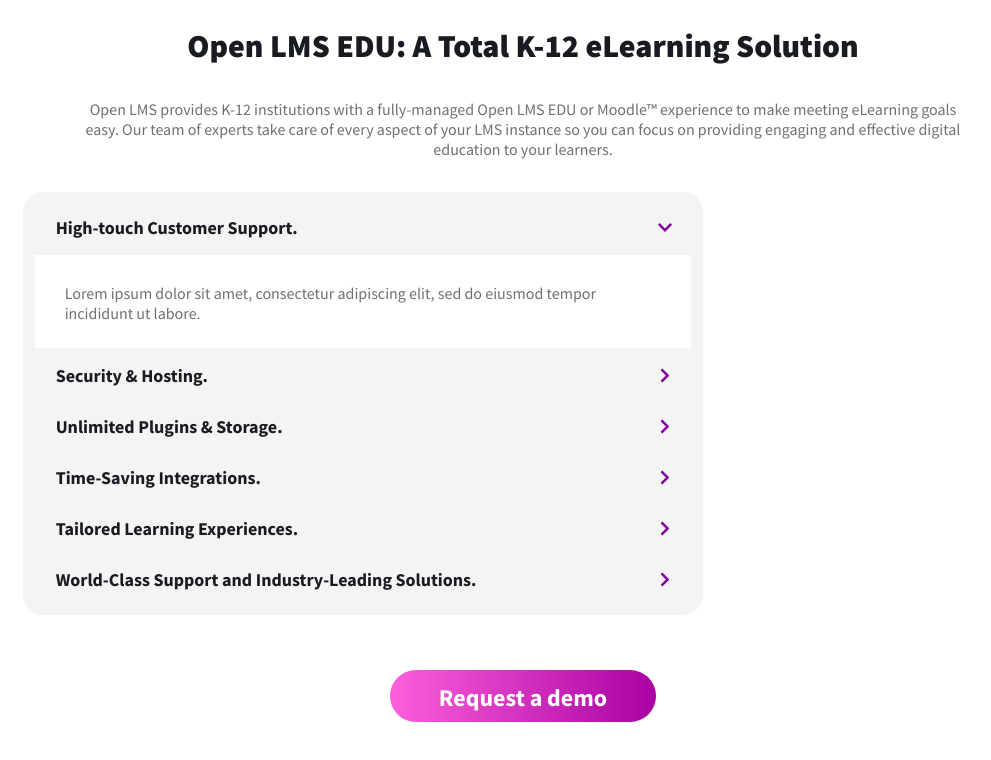
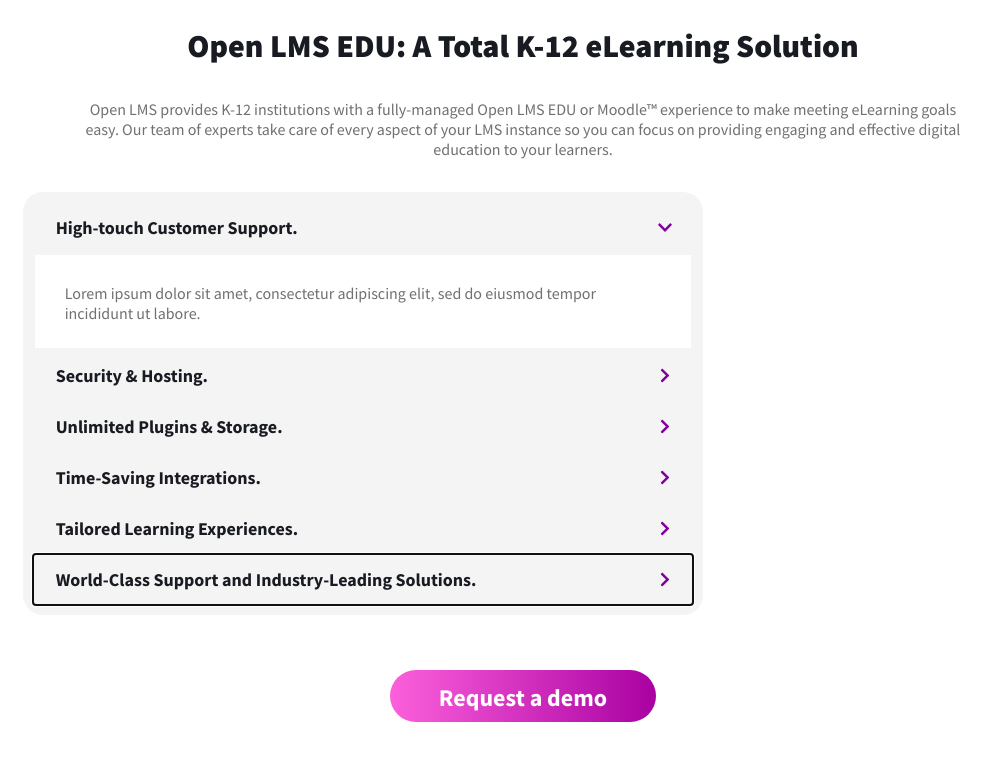
Before and after one commit to nurkocar/Acordion, a React (Create React App) app: page / in a window 1280 px wide. Shown: the top 760 px of the page, without its empty margins (117-1108 px from the left). Built offline with nearby package versions, Linux system fonts and the light colour scheme.

Commit message:
Carried ref to Panel item component

```diff
--- a/src/components/acordion/Acordion.js
+++ b/src/components/acordion/Acordion.js
@@ -1,4 +1,3 @@
-import { useEffect, useRef } from "react";
 import { acordionData } from "../../data/acordionData";
 import { PanelItem } from '../panelItem';
 import styles from './Acordion.module.css';
@@ -6,7 +5,6 @@
 
 export const Acordion = ({ selectedItem, setSelectedItem }) => {
 
-    const ref = useRef(null);
 
     const clickHandler = (index) => {
         setSelectedItem(index);
@@ -23,12 +21,12 @@
         }
     }
 
-    useEffect(() => {
-        ref.current?.focus();
-    }, []);
 
     return (
-        <section tabIndex='0' className={styles.acordionContainer} onKeyDown={handleKeyPress} ref={ref}>
+        <section
+            className={styles.acordionContainer}
+            onKeyDown={handleKeyPress}
+        >
             {acordionData.map((item, index) => (
                 <PanelItem
                     key={index}
--- a/src/components/panelItem/PanelItem.js
+++ b/src/components/panelItem/PanelItem.js
@@ -1,3 +1,4 @@
+import { useEffect, useRef } from 'react';
 import ArrowIcon from '../arrowIcon/ArrowIcon';
 
 import styles from './PanelItem.module.css';
@@ -7,8 +8,18 @@
 
     const { title, text } = data;
 
+    const ref = useRef(null);
+
+    useEffect(() => {
+        ref.current?.focus();
+    }, []);
+
     return (
-        <div className={styles.panelContainer}>
+        <div
+            className={styles.panelContainer}
+            tabIndex='0'
+            ref={ref}
+        >
             <div
                 className={styles.panelTitle}
                 onClick={clickHandler}
```
